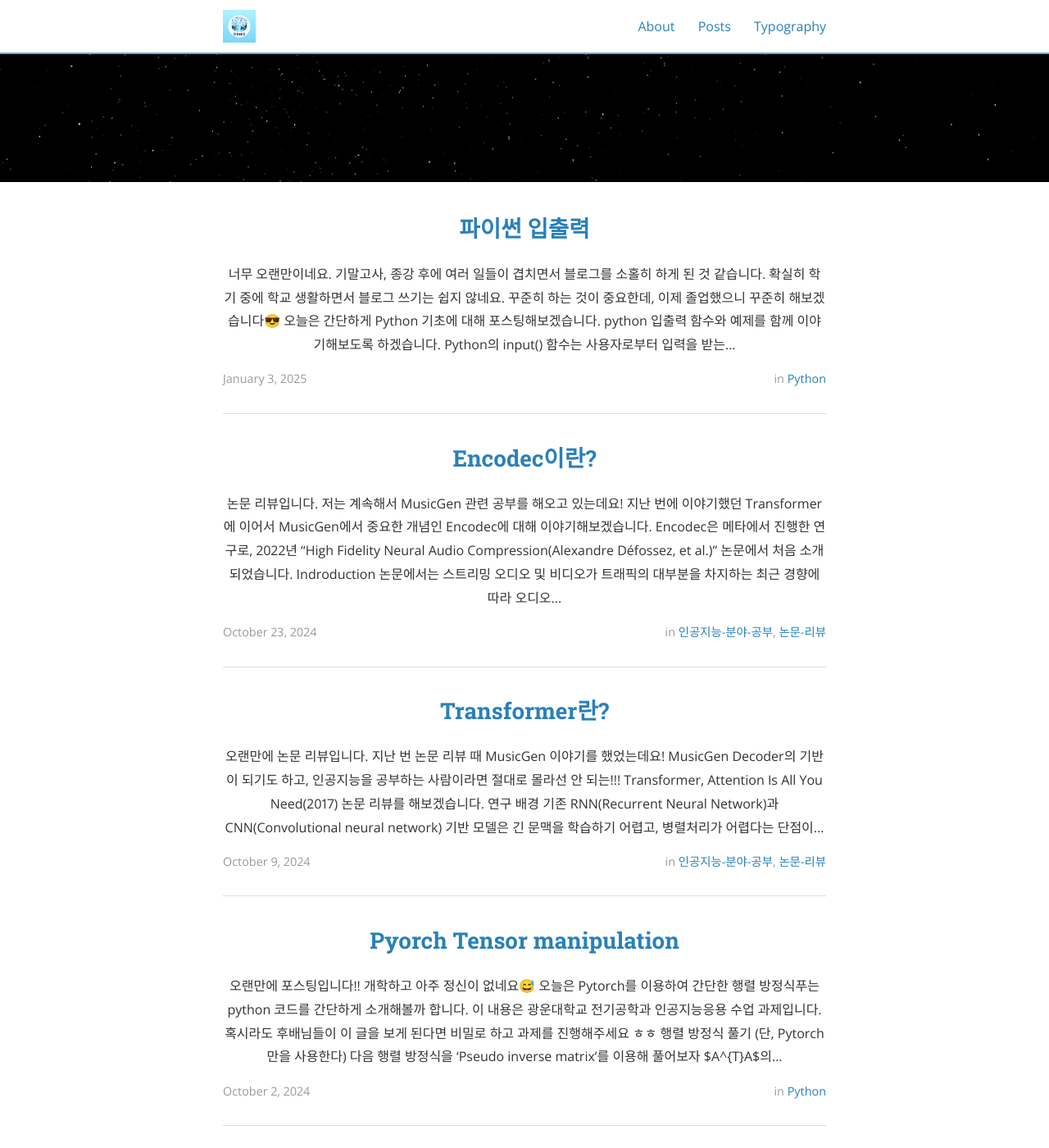
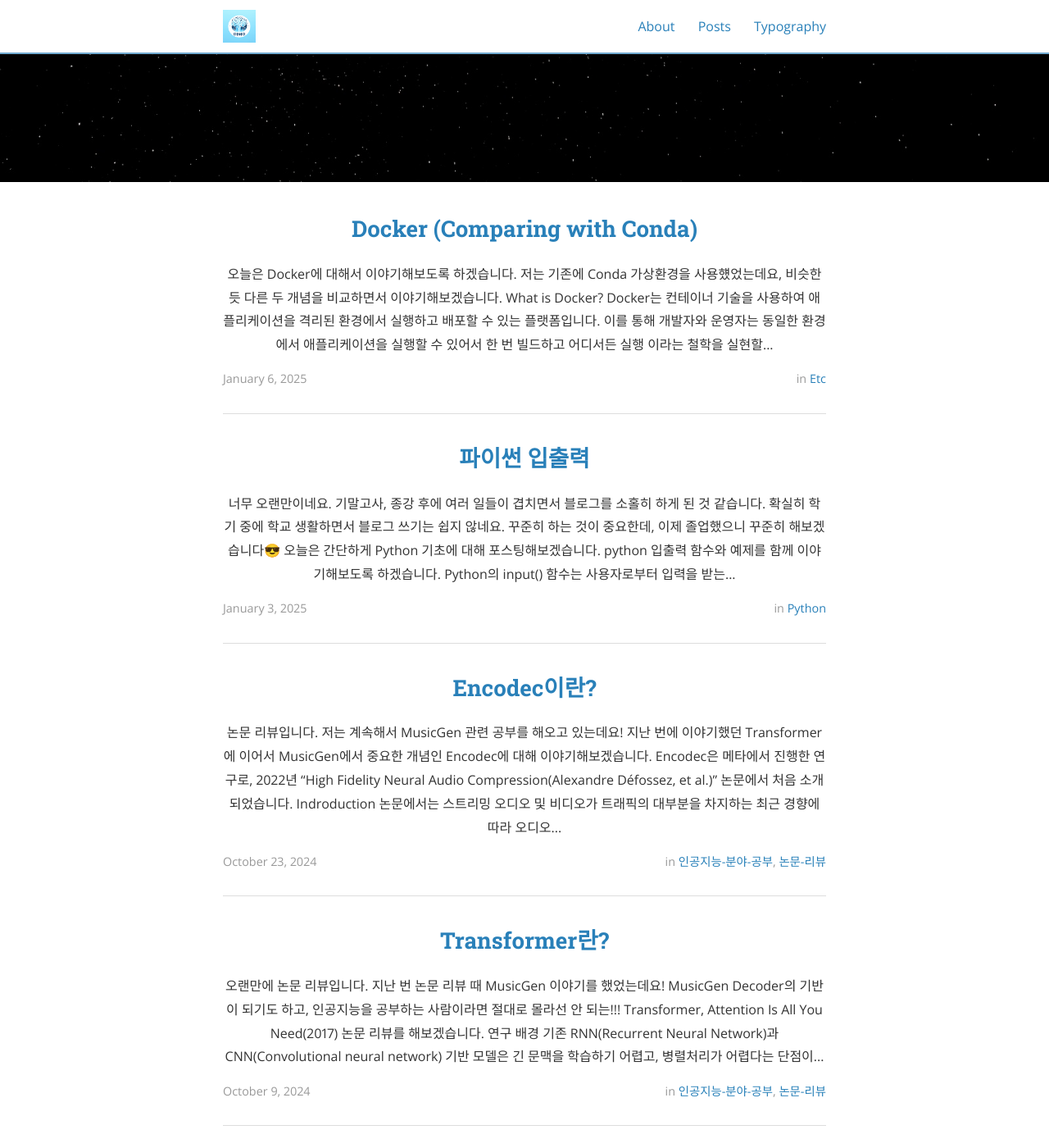
Before and after one commit to dinhoitt/dinhoitt.github.io, a Jekyll site: the page built from index.html, in a window 1280 px wide and 1400 px high, scrolled down 283 px. Shown: the whole window at 82% size. Built offline with Jekyll 4.4.1, drawn with Linux system fonts in a browser that asks for light colours; nearby versions of some CDN libraries; the list of posts is cut into pages by our own code; some of the changed text lies outside the part shown.

Commit message:
docker ing

```diff
--- /dev/null
+++ b/_posts/2025-01-06-docker.md
@@ -0,0 +1,17 @@
+---
+layout: post
+title:  "Docker (Comparing with Conda)"
+date:   2025-01-06T20:08:52+09:00
+author: DINHO
+categories:
+  - etc
+cover:  "/assets/post/docker.png"
+---
+
+오늘은 Docker에 대해서 이야기해보도록 하겠습니다. 저는 기존에 Conda 가상환경을 사용헀었는데요, 비슷한 듯 다른 두 개념을 비교하면서 이야기해보겠습니다.
+
+# What is Docker?
+
+Docker는 __컨테이너__ 기술을 사용하여 애플리케이션을 격리된 환경에서 실행하고 배포할 수 있는 플랫폼입니다. 이를 통해 개발자와 운영자는 동일한 환경에서 애플리케이션을 실행할 수 있어서 __한 번 빌드하고 어디서든 실행__ 이라는 철학을 실현할 수 있습니다.
+
+## What is Container
```
Also changed, not shown: _posts/2025-01-03-파이썬 입출력.md (+1 -1 lines), assets/post/docker.png (added).
